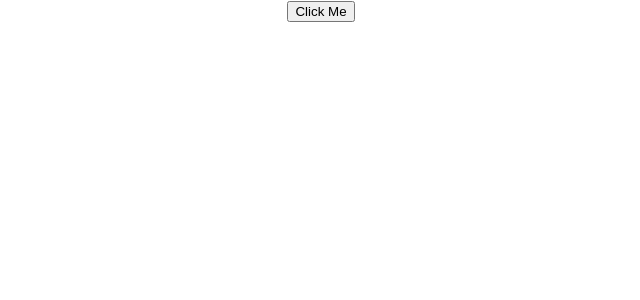
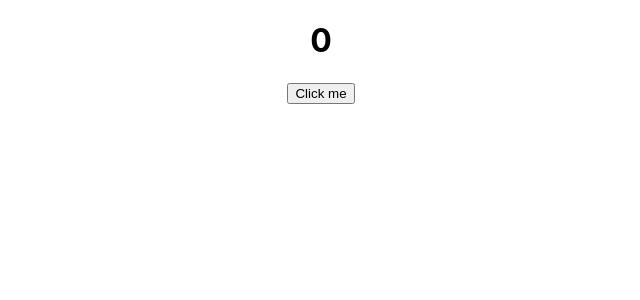
Before and after one commit to codeBurner0/React-JS-Complete, a React (Create React App) app: page / in a window 1280 px wide. Shown: the top 300 px of the page, without its empty margins (319-959 px from the left). Built offline with nearby package versions, Linux system fonts and the light colour scheme.

Commit message:
PureComponentFunction

```diff
--- a/src/App.js
+++ b/src/App.js
@@ -16,12 +16,13 @@ import React from 'react'
 // import ModuleCSS from './Components/Styling In react/ModuleCSS'
 // import TableArrayOfObjects from './Components/JS/TableArrayOfObjects'
 // import TableNestedList from './Components/JS/TableNestedList'
-import Parent from './Components/LiftingStateUp.js/Parent'
+// import Parent from './Components/LiftingStateUp.js/Parent'
+import PureComponentFunction from './Components/Pure Component/PureComponentFunction'
 
 function App() {
   return (
     <div>
-      <Parent/>
+      <PureComponentFunction/>
     </div>
   )
 }
--- /dev/null
+++ b/src/Components/Pure Component/PureComponentFunction.js
@@ -0,0 +1,24 @@
+import React, {PureComponent} from 'react'
+
+export default class PureComponentFunction extends PureComponent {
+    constructor(){
+        super();
+        this.state={
+            count:0,
+        }
+    }
+    Clicker(){
+        this.setState({
+            count:this.state.count+1,
+        })
+    }
+  render() {
+    console.log("re-render")
+    return (
+      <div>
+        <h1>{this.state.count}</h1>
+        <button onClick={()=>this.Clicker()}>Click me</button>
+      </div>
+    )
+  }
+}
```
